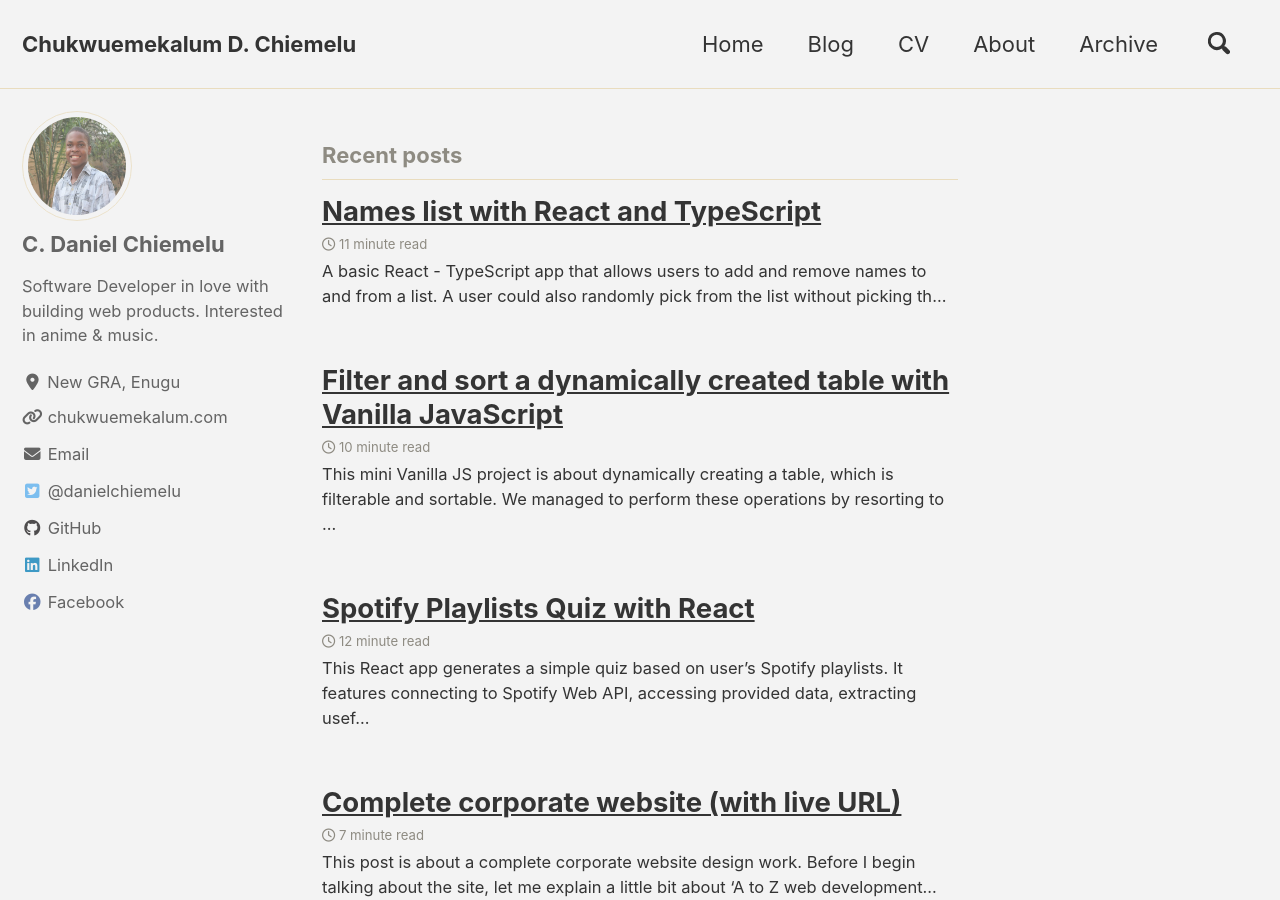
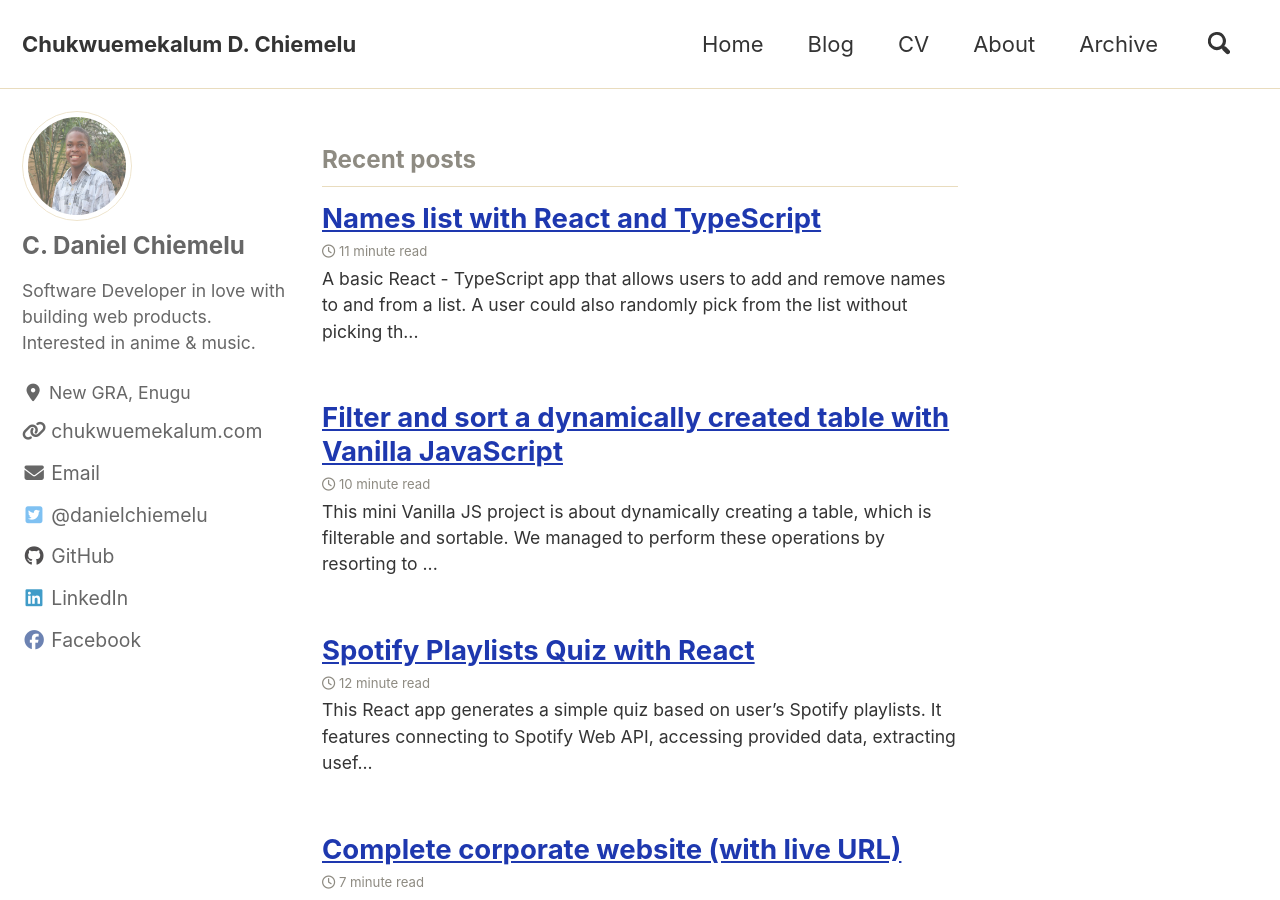
Before and after one commit to Chukwuemekalum/chukwuemekalum.github.io, a Jekyll site: the page built from index.html, in a window 1280 px wide and 900 px high. Built offline with Jekyll 4.4.1, drawn with Linux system fonts in a browser that asks for light colours; cached includes are drawn as plain includes; nearby versions of some CDN libraries; the list of posts is cut into pages by our own code.

Commit message:
New Changes

```diff
--- a/assets/css/main.scss
+++ b/assets/css/main.scss
@@ -3,6 +3,30 @@
 ---
 
 @charset "utf-8";
+
+// Define colors
+$brian-clicked-link: #265aeb;
+$brian-unclicked-link: #1e38af;
+$brian-creme: #fafafa;
+$white: #ffffff;
+$color-link-grey: #3E4245;
+
+// Post headers
+$link-color: $brian-unclicked-link;
+
+// Change background of website to creme. From: https://brianlovin.com/
+$background-color: $white;
+
+/* type scale */
+$type-size-1: 2.441em !default;
+$type-size-2: 1.953em !default;
+$type-size-3: 1.563em !default;
+$type-size-4: 1.25em !default;
+$type-size-5: 1.1em !default;
+$type-size-5b: 0.9em !default;
+$type-size-6: 0.8em !default;
+$type-size-7: 0.8em !default;
+$type-size-8: 0.625em !default;
 
 @import "minimal-mistakes/skins/{{ site.minimal_mistakes_skin | default: 'default' }}"; // skin
 
```
